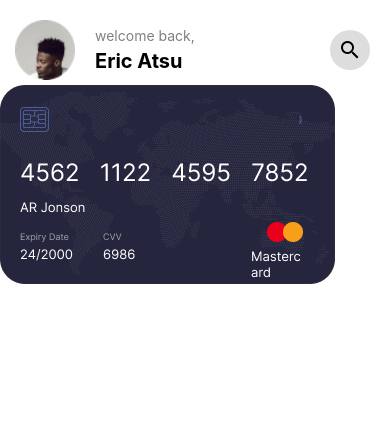
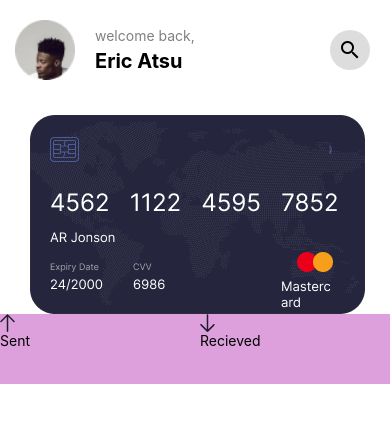
Before and after one commit to PROFF-1/rn-assignment5-22173542, a React Native app in the folder ExpensesApp/: screen / in a window 390 px wide. Shown: the top 422 px of the page. Built offline with nearby package versions, Linux system fonts and the light colour scheme.

Commit message:
Card Image added

```diff
--- /dev/null
+++ b/ExpensesApp/Data/data.js
@@ -0,0 +1,34 @@
+import {View, StyleSheet,Text,Image} from 'react-native';
+import {styles} from '../Styles/styles'
+
+export const transactionProcesses=[
+  {
+    name:'Sent',
+    image: require('../assets/send.png'),
+  },
+
+  {
+    name:'Recieved',
+    image: require('../assets/recieve.png'),
+  },
+  {
+    name:'Loan',
+    image: require('../assets/loan.png'),
+  },
+  {
+    name:'Topup',
+    image: require('../assets/topUp.png'),
+  },
+]
+
+
+export const render =({item})=>{
+  return(
+    <View style={{backgroundColor:'plum', width:200}}>
+      <View>
+        <Image source={item.image}/>
+      </View>
+      <Text>{item.name}</Text>
+    </View>
+  )
+}
--- a/ExpensesApp/Screens/Home.js
+++ b/ExpensesApp/Screens/Home.js
@@ -1,7 +1,8 @@
-import { View, Text, SafeAreaView,Image} from 'react-native'
+import { View, Text, SafeAreaView,Image, FlatList} from 'react-native'
 import React from 'react'
 import {styles} from '../Styles/styles'
 import { MaterialIcons } from '@expo/vector-icons';
+import {render, transactionProcesses} from '../Data/data'
 
 
 
@@ -33,6 +34,15 @@ export default function Home() {
         source={require('../assets/Card.png')}
         style={styles.card}
       />
+
+      <View>
+        <FlatList
+          data={transactionProcesses}
+          renderItem={render}
+          horizontal
+          style={styles.processes}
+        />
+      </View>
     </SafeAreaView>
   )
 }
--- a/ExpensesApp/Styles/styles.js
+++ b/ExpensesApp/Styles/styles.js
@@ -1,4 +1,5 @@
 import {View, Text , StyleSheet} from 'react-native'
+import { transactionProcesses } from '../Data/data'
 
 export const styles = StyleSheet.create({
   container: {
@@ -52,4 +53,14 @@ export const styles = StyleSheet.create({
     borderRadius:'50%'
   },
 
+
+  card:{
+    marginTop: 30,
+    marginLeft: 30
+  },
+
+  processes:{
+    backgroundColor:'blue',
+    height:70,
+  }
 })
```
